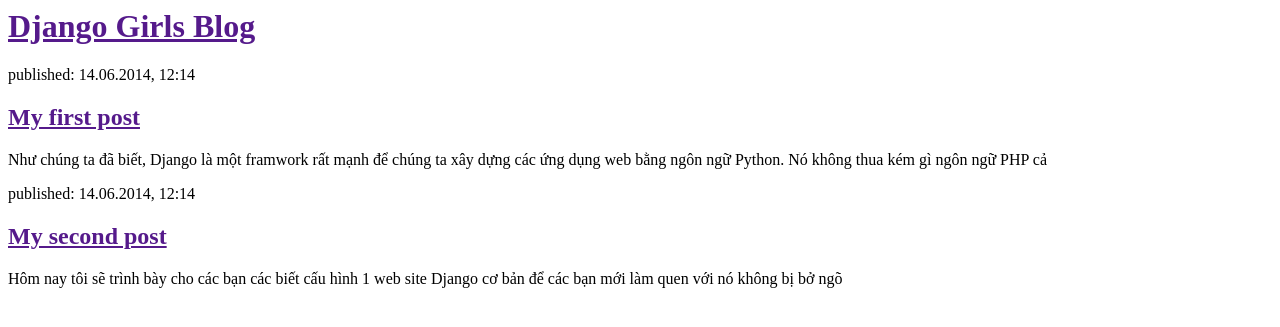
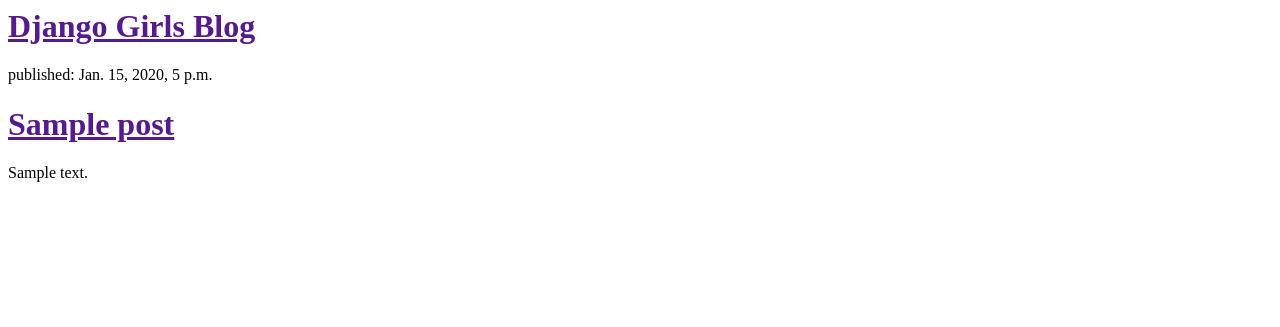
Before and after one commit to thusau/my-first-blog, a Django app: template blog/templates/blog/post_list.html in a window 1280 px wide. Shown: the top 327 px of the page. Run offline with Django 3.2, Linux system fonts and the light colour scheme; the template is opened without the code that fills it: values that come from a table or form of the project are taken from there, others are empty; tables that the repository leaves empty hold one stand-in row (values such as "Sample post").

Commit message:
Modified template to display posts from database

```diff
--- a/blog/templates/blog/post_list.html
+++ b/blog/templates/blog/post_list.html
@@ -6,17 +6,12 @@
         <div>
             <h1><a href="">Django Girls Blog</a></h1>
         </div>
-
-        <div>
-            <p>published: 14.06.2014, 12:14</p>
-            <h2><a href="">My first post</a></h2>
-            <p>Như chúng ta đã biết, Django là một framwork rất mạnh để chúng ta xây dựng các ứng dụng web bằng ngôn ngữ Python. Nó không thua kém gì ngôn ngữ PHP cả</p>
-        </div>
-
-        <div>
-            <p>published: 14.06.2014, 12:14</p>
-            <h2><a href="">My second post</a></h2>
-            <p>Hôm nay tôi sẽ trình bày cho các bạn các biết cấu hình 1 web site Django cơ bản để các bạn mới làm quen với nó không bị bở ngõ</p>
-        </div>
+	{% for post in posts %}
+    <div>
+        <p>published: {{ post.published_date }}</p>
+        <h1><a href="">{{ post.title }}</a></h1>
+        <p>{{ post.text|linebreaksbr }}</p>
+    </div>
+	{% endfor %}
     </body>
 </html>
--- a/blog/views.py
+++ b/blog/views.py
@@ -1,6 +1,9 @@
 from django.shortcuts import render
+from .models import Post
+from django.utils import timezone
 
 # Create your views here.
 
 def post_list(request):
-    return render(request, 'blog/post_list.html', {})
+	posts = Post.objects.filter(published_date__lte=timezone.now()).order_by('published_date')
+	return render(request, 'blog/post_list.html', {'posts': posts})
```
